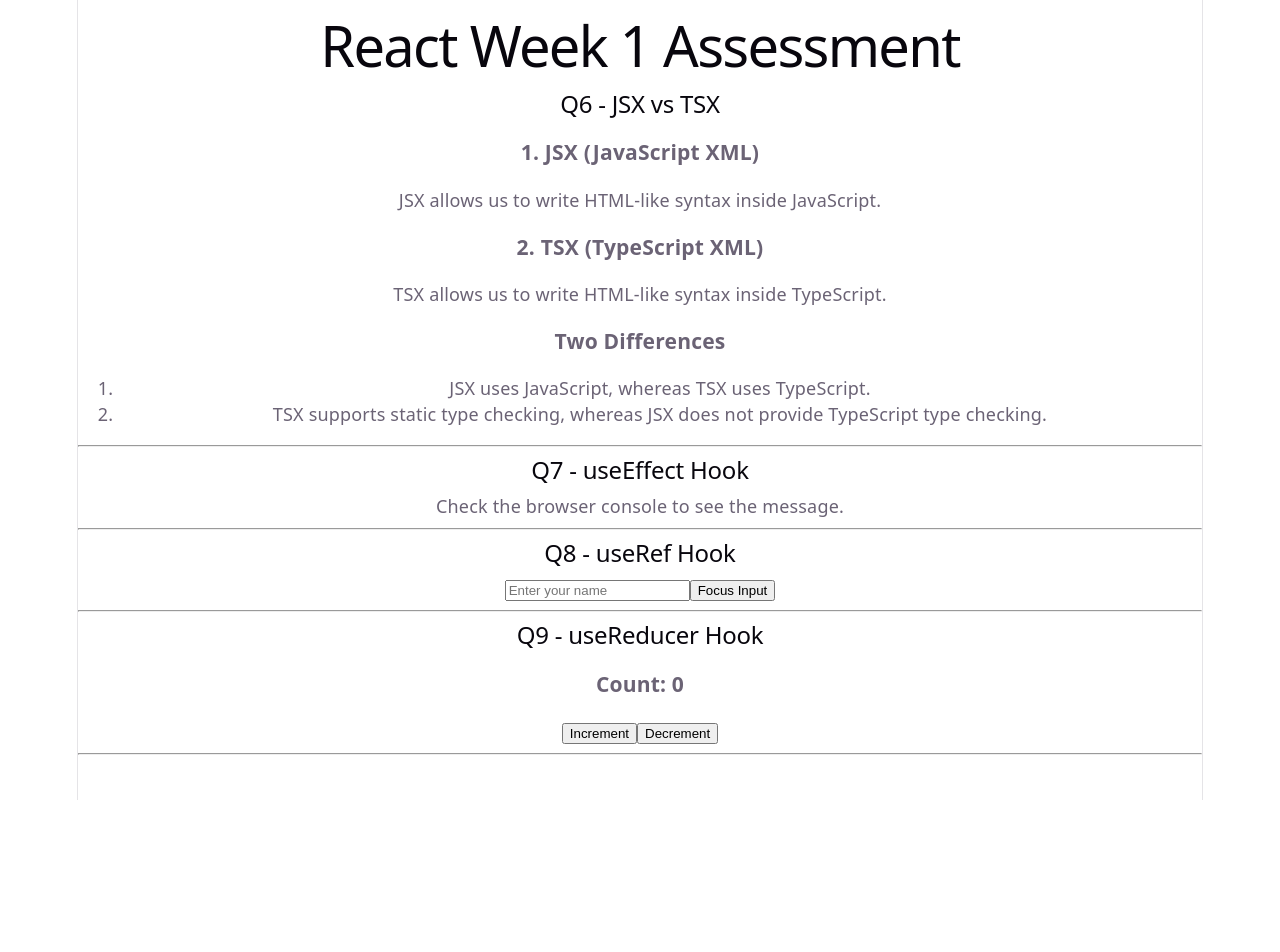
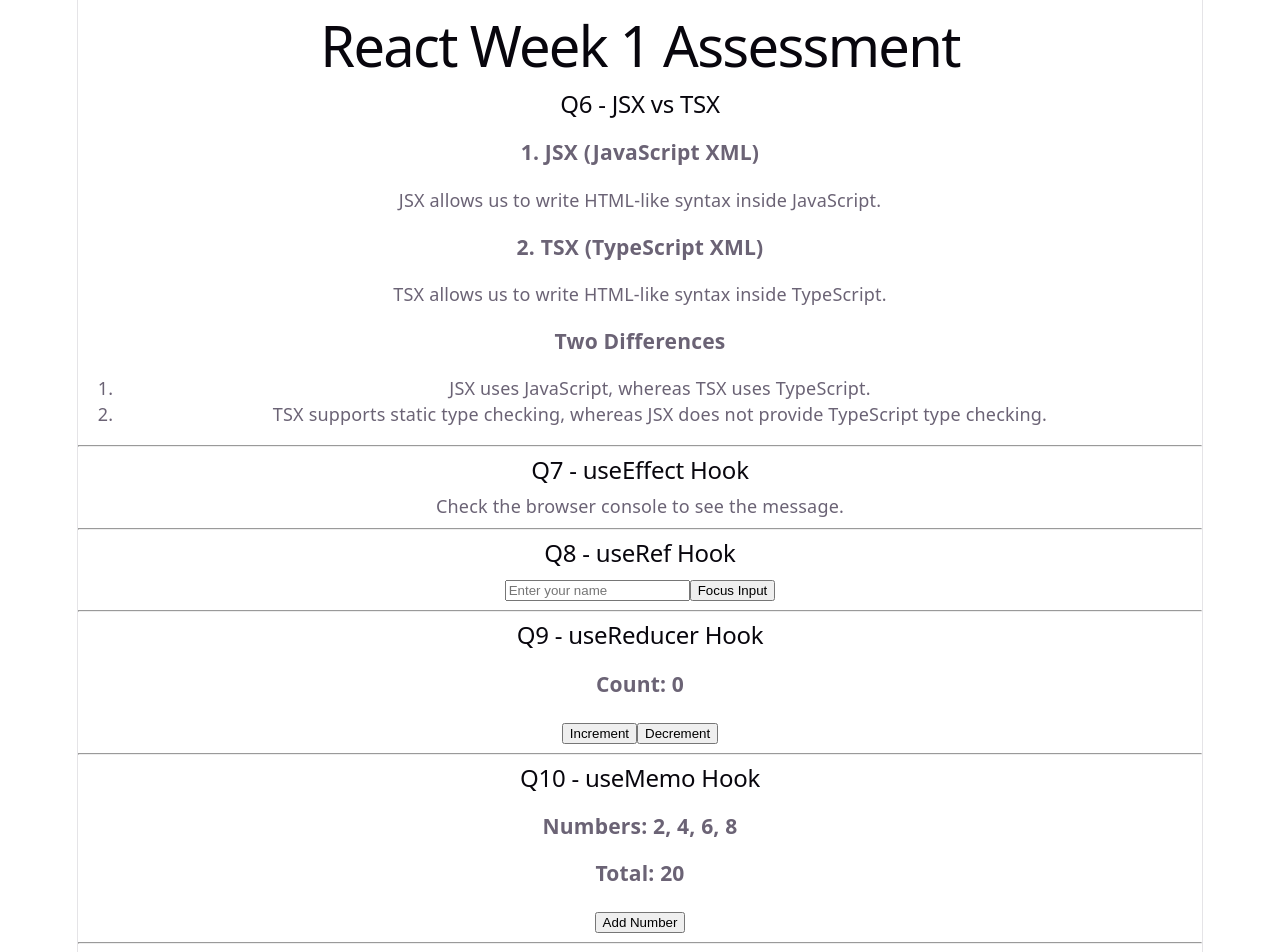
Before and after one commit to Razik-mh5/React-Week1-Assessment, a React (Vite) app in the folder React-Week1-Assessment/: page / in a window 1280 px wide. Before the commit the page ends 800 px from the top, so only its background shows below. Built offline with nearby package versions, Linux system fonts and the light colour scheme.

Commit message:
Q10 new file

```diff
--- a/React-Week1-Assessment/src/App.jsx
+++ b/React-Week1-Assessment/src/App.jsx
@@ -2,6 +2,7 @@ import Q6 from "./pages/Q6";
 import Q7 from "./pages/Q7";
 import Q8 from "./pages/Q8";
 import Q9 from "./pages/Q9";
+import Q10 from "./pages/Q10";
 
 function App() {
   return (
@@ -19,6 +20,10 @@ function App() {
 
       <Q9 />
       <hr />
+
+      <Q10 />
+      <hr />
+
     </div>
   );
 }
--- /dev/null
+++ b/React-Week1-Assessment/src/pages/Q10.jsx
@@ -0,0 +1,34 @@
+
+import { useMemo, useState } from "react";
+
+function Q10() {
+
+    const [numbers, setNumbers] = useState([2, 4, 6, 8]);
+
+    const total = useMemo(() => {
+        console.log("Calculating total...");
+
+        return numbers.reduce((sum, num) => sum + num, 0);
+
+    }, [numbers]);
+
+    function addNumber() {
+        setNumbers([...numbers, 10]);
+    }
+
+    return (
+        <div>
+            <h2>Q10 - useMemo Hook</h2>
+
+            <h3>Numbers: {numbers.join(", ")}</h3>
+
+            <h3>Total: {total}</h3>
+
+            <button onClick={addNumber}>
+                Add Number
+            </button>
+        </div>
+    );
+}
+
+export default Q10;
```
